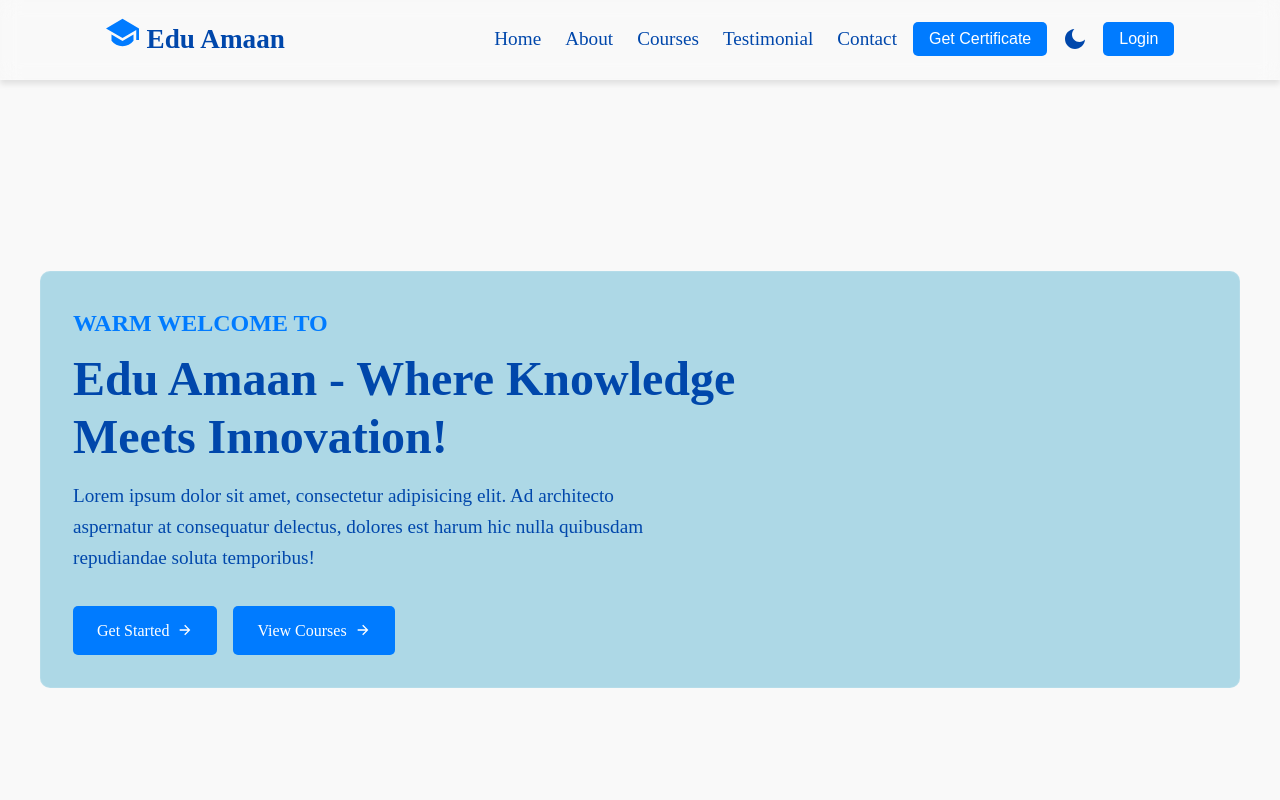
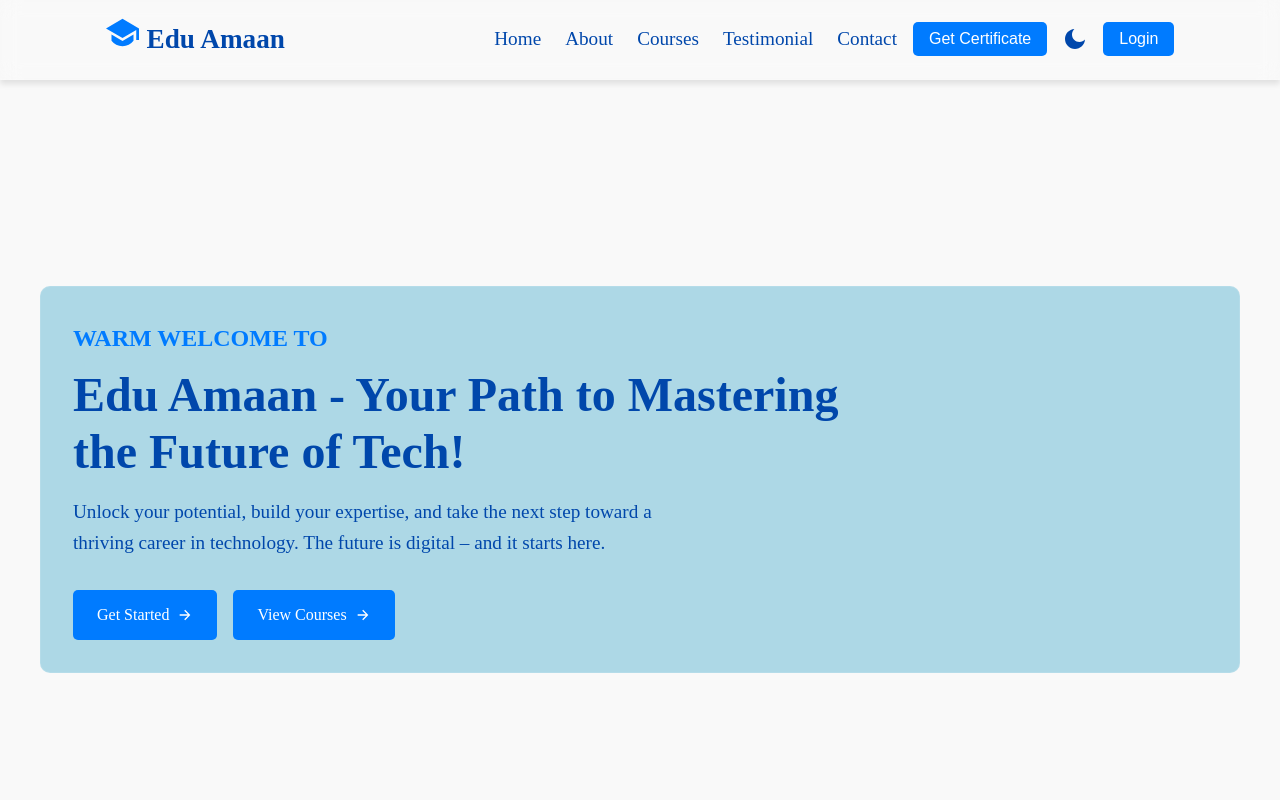
Before and after one commit to ntolqinov692/Web-Project, a React (Create React App) app in the folder e-learning-project/: page / in a window 1280 px wide. Shown: the top 800 px of the page. Built offline with nearby package versions, Linux system fonts and the light colour scheme; a web font is replaced by a local one.

Commit message:
context of header section changed

```diff
--- a/e-learning-project/src/sections/header/Header.js
+++ b/e-learning-project/src/sections/header/Header.js
@@ -6,10 +6,10 @@ const Header = () => {
         <section id="header">
             <div className="container header__container">
                 <h4>WARM WELCOME TO</h4>
-                <h1>Edu Amaan - Where Knowledge <br />Meets Innovation!</h1>
+                <h1>Edu Amaan - Your Path to Mastering <br />the Future of Tech!</h1>
                 <p>
-                    Lorem ipsum dolor sit amet, consectetur adipisicing elit. Ad architecto aspernatur at consequatur delectus, dolores est harum hic
-                    nulla quibusdam repudiandae soluta temporibus!
+                    Unlock your potential, build your expertise, and take the next step toward a thriving
+                    career in technology. The future is digital – and it starts here.
                 </p>
                 <div className="header__cta">
                     <a href="" className="header__btn">
```
